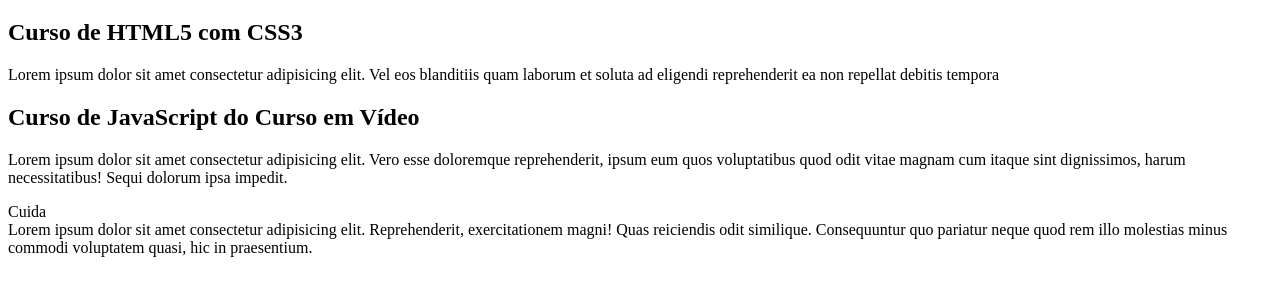
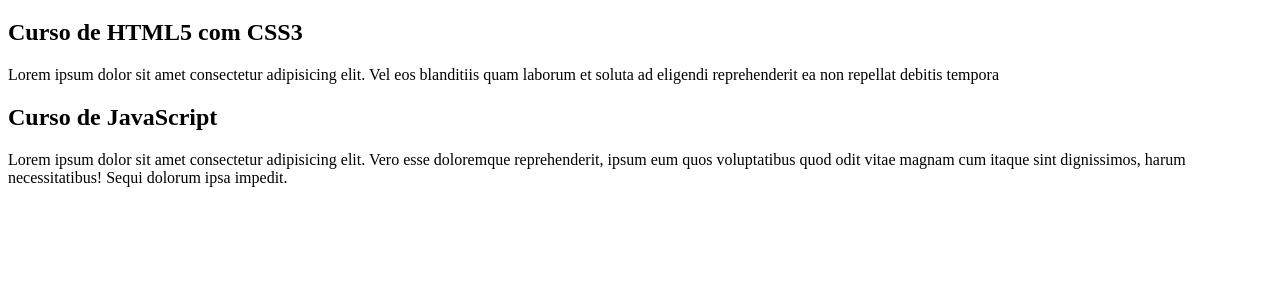
Before and after one commit to lucasemanuelms/projeto-site, a plain HTML site: page index.html in a window 1280 px wide. Shown: the part 61-356 px from the top of the page. Drawn offline with Linux system fonts and the light colour scheme.

Commit message:
Update index.html

```diff
--- a/index.html
+++ b/index.html
@@ -16,14 +16,8 @@
             <p>Lorem ipsum dolor sit amet consectetur adipisicing elit. Vel eos blanditiis quam laborum et soluta ad eligendi reprehenderit ea non repellat debitis tempora</p>
         </article>
         <article>
-            <h2>Curso de JavaScript do Curso em Vídeo</h2>
+            <h2>Curso de JavaScript</h2>
             <p>Lorem ipsum dolor sit amet consectetur adipisicing elit. Vero esse doloremque reprehenderit, ipsum eum quos voluptatibus quod odit vitae magnam cum itaque sint dignissimos, harum necessitatibus! Sequi dolorum ipsa impedit.</p>
-        </article>
-        <footer>
-            Cuida
-        </footer>
-        <article>
-            Lorem ipsum dolor sit amet consectetur adipisicing elit. Reprehenderit, exercitationem magni! Quas reiciendis odit similique. Consequuntur quo pariatur neque quod rem illo molestias minus commodi voluptatem quasi, hic in praesentium.
         </article>
     </main>
 </body>
```
